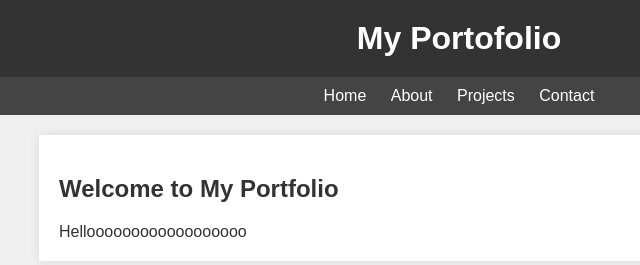
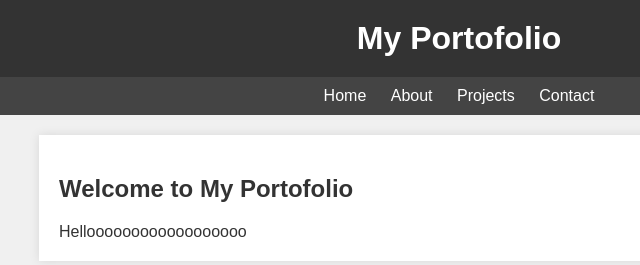
Before and after one commit to nadinesnowman/nadinesnowman.github.io, a plain HTML site: page index.html in a window 1280 px wide. Shown: the top 265 px of the page, 181-821 px from the left. Drawn offline with Linux system fonts and the light colour scheme.

Commit message:
Update index.html

```diff
--- a/index.html
+++ b/index.html
@@ -62,7 +62,7 @@
         <a href="#">Contact</a>
     </nav>
     <div class="container">
-        <h2>Welcome to My Portfolio</h2>
+        <h2>Welcome to My Portofolio</h2>
         <p>Helloooooooooooooooooo</p>
     </div>
     <div class="container">
```
